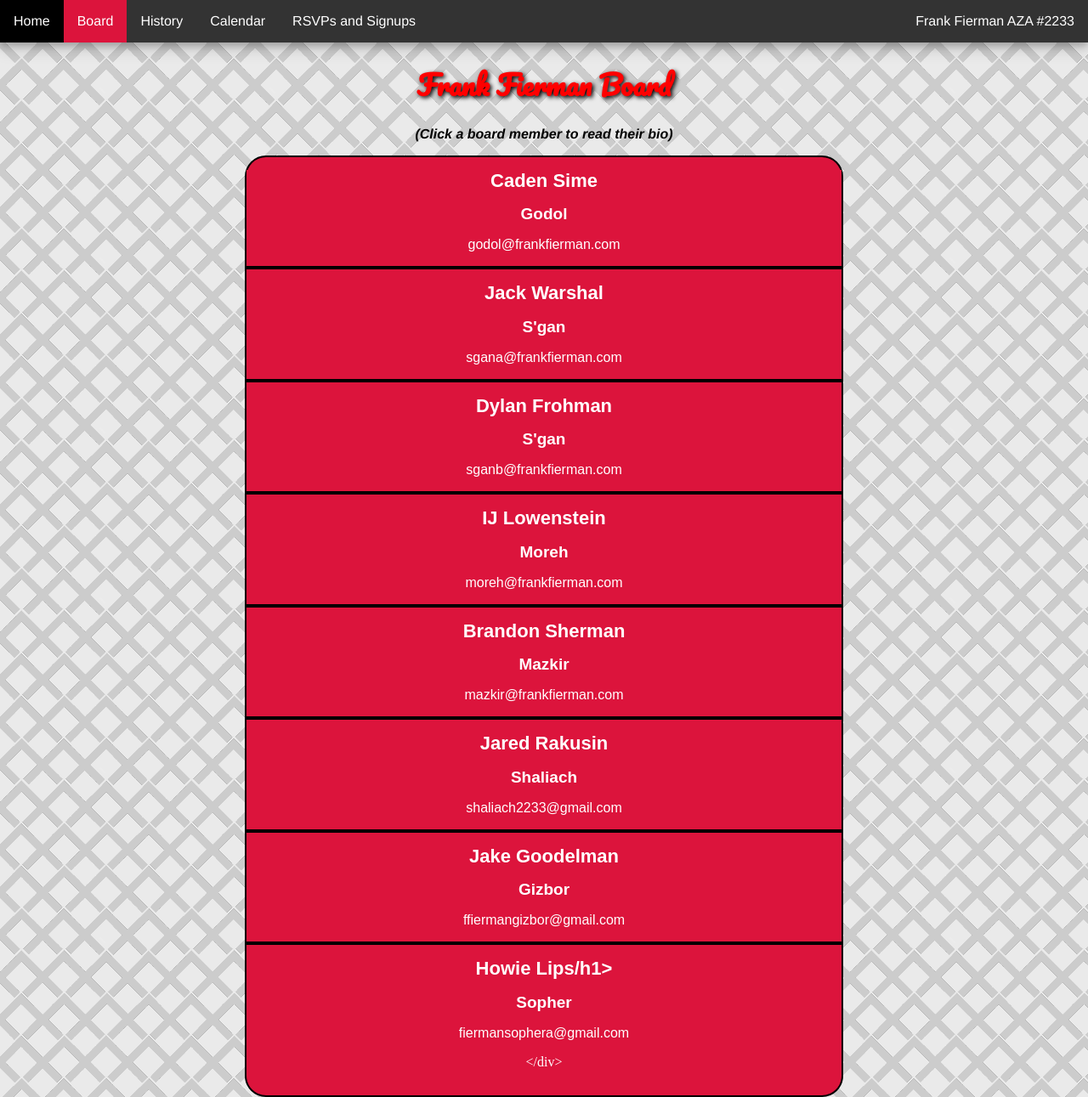
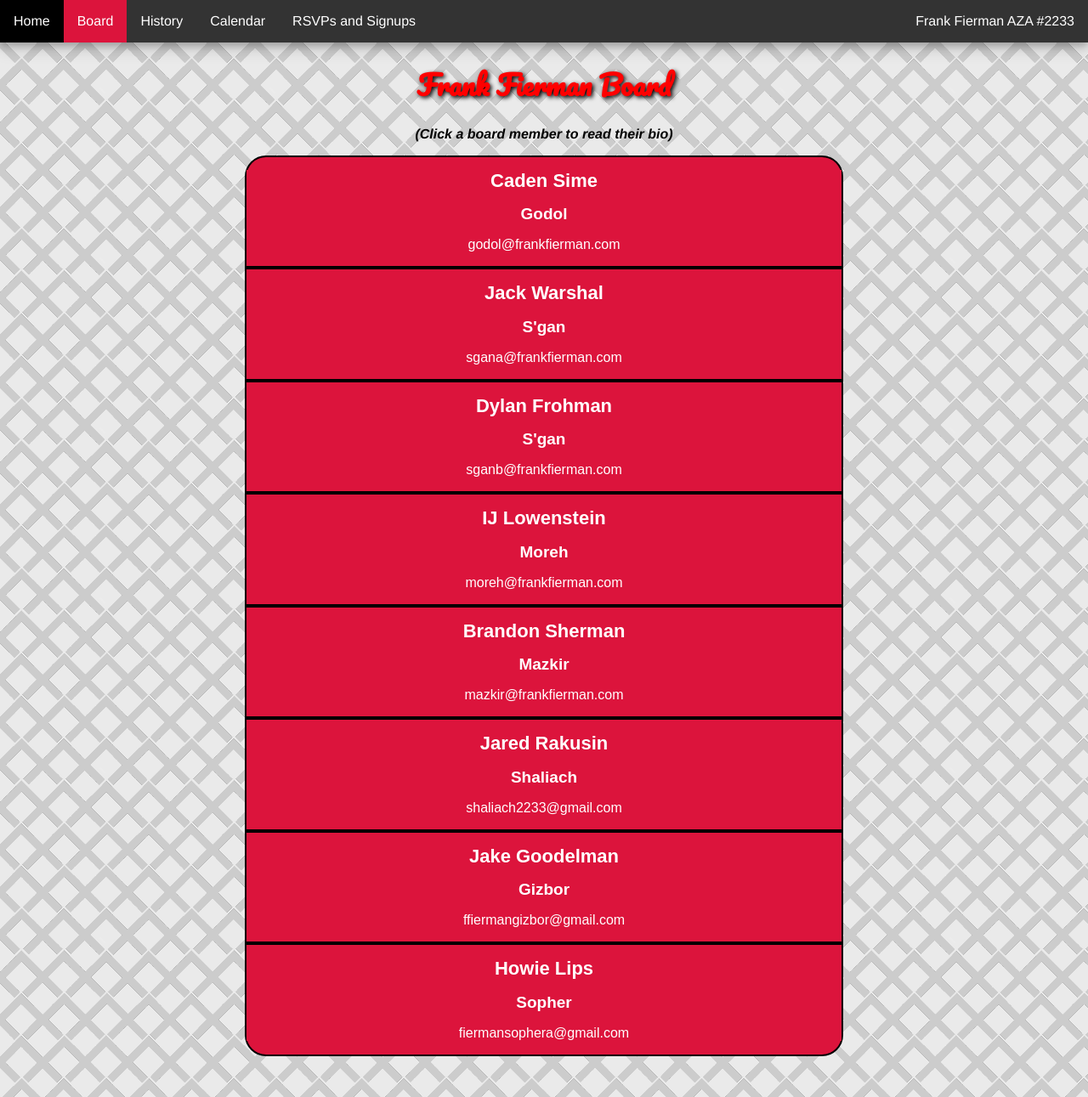
Before and after one commit to fiermanmazkir/fiermanmazkir.github.io, a Jekyll site: the page built from board/index.md, in a window 1280 px wide. Shown: the whole page at 85% size. Built offline with Jekyll 4.4.1, drawn with Linux system fonts in a browser that asks for light colours; comment, search, counter and statistics services are not loaded.

Commit message:
Fall 2018 Board

```diff
--- a/board/index.md
+++ b/board/index.md
@@ -136,10 +136,9 @@ body {background-image: url("/images/FBackgroundSmall.png")
 	 </div> -->
 
 <div class="board" id="bottom">
-         <h1 class="board">Howie Lips/h1>
+         <h1 class="board">Howie Lips</h1>
 	 <h2 class="board">Sopher</h2>
-	 <p class="board">fiermansophera@gmail.com<br>
-	 </p>
+	 <p class="board">fiermansophera@gmail.com</p>
 	 </div>
 
 <div id="space"> </div>
```
